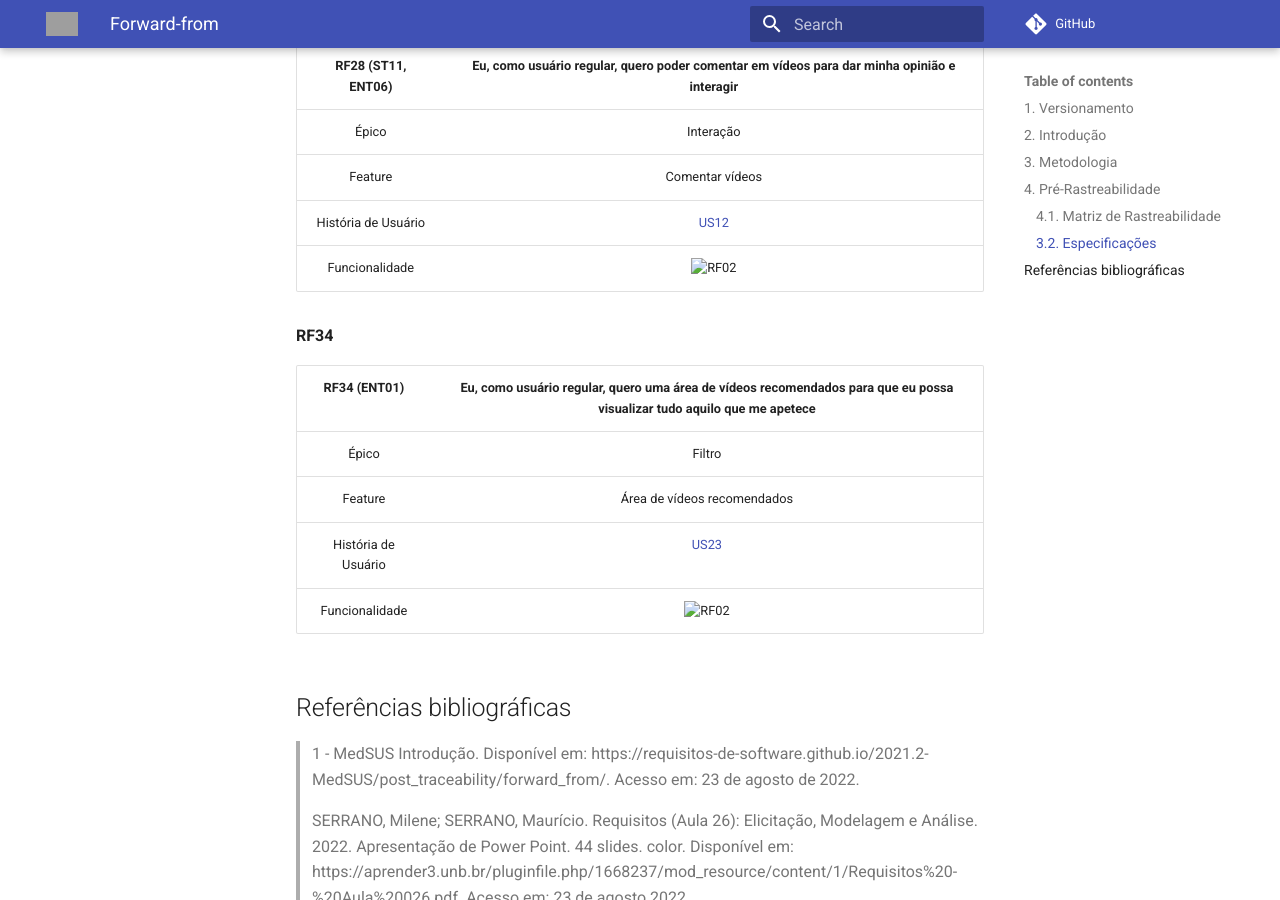
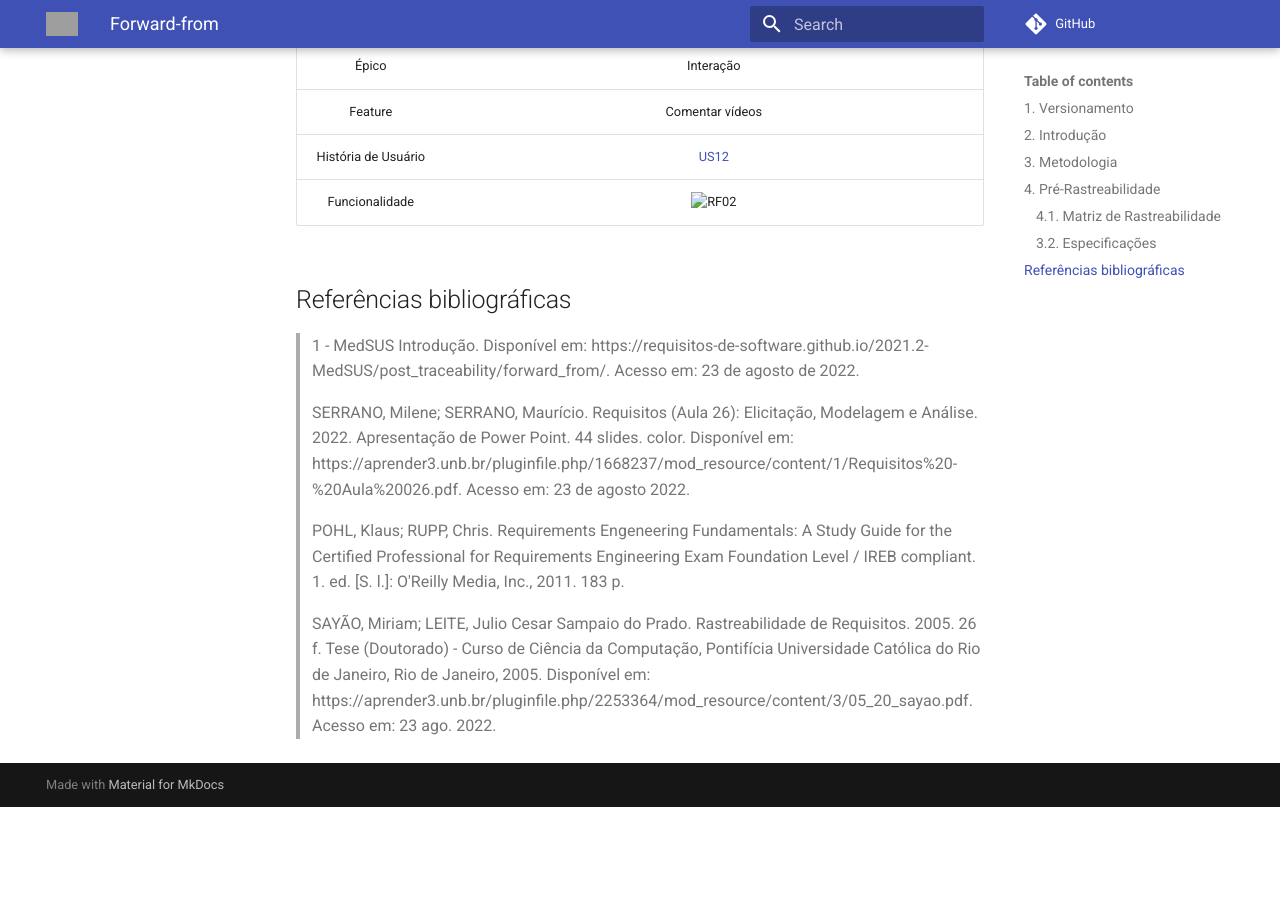
Before and after one commit to Requisitos-de-Software/2022.1-TikTok, an MkDocs documentation site: the page built from docs/posrastreabilidade/forward-from.md, in a window 1280 px wide and 900 px high, scrolled down 5201 px. Built offline with MkDocs 1.6.1 and Material for MkDocs 9.7.7, drawn with Linux system fonts in a browser that asks for light colours; comment, search, counter and statistics services are not loaded; after the commit the page ends 6008 px from its top, so only the background shows below that; some of the changed text lies outside the part shown; grey boxes are pictures that could not be loaded.

Commit message:
#63 - update requisitos

```diff
--- a/docs/posrastreabilidade/forward-from.md
+++ b/docs/posrastreabilidade/forward-from.md
@@ -51,7 +51,6 @@
 | RF24(ST05)| Eu, como usuário regular, quero visualizar os dados dos vídeos(curtidas, visualizações, etc) para fazer analises que achar necessário
 | RF27(ST08)| Eu, como usuário regular, desejo de passar de um vídeo para o outro com o movimento de "arrastar pra cima" para facilitar o uso da plataforma
 | RF28 (ST11, ENT06) | Eu, como usuário regular, quero poder comentar em vídeos para dar minha opinião e interagir
-| RF34 (ENT01) | Eu, como usuário regular, quero uma área de vídeos recomendados para que eu possa visualizar tudo aquilo que me apetece
 
 
 
@@ -149,18 +148,6 @@
 | História de Usuário | [US12](https://requisitos-de-software.github.io/2022.1-TikTok/product-backlog/) |
 |   Funcionalidade    |  ![RF02]() |
 
-**RF34**
-
-|      RF34 (ENT01)    |Eu, como usuário regular, quero uma área de vídeos recomendados para que eu possa visualizar tudo aquilo que me apetece|
-| :-----------------: | :--------------------------------------------------------------------------------: |
-|        Épico        |  Filtro |
-|       Feature       | Área de vídeos recomendados |
-| História de Usuário | [US23](https://requisitos-de-software.github.io/2022.1-TikTok/product-backlog/) |
-|   Funcionalidade    |  ![RF02]() |
-
-
-
-
 
 ## Referências bibliográficas
 
```
